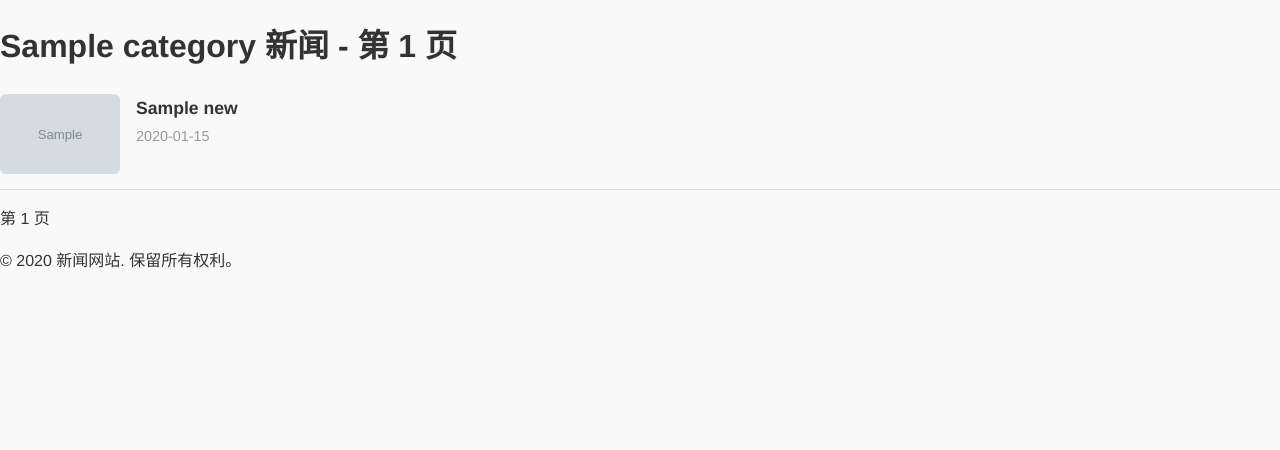
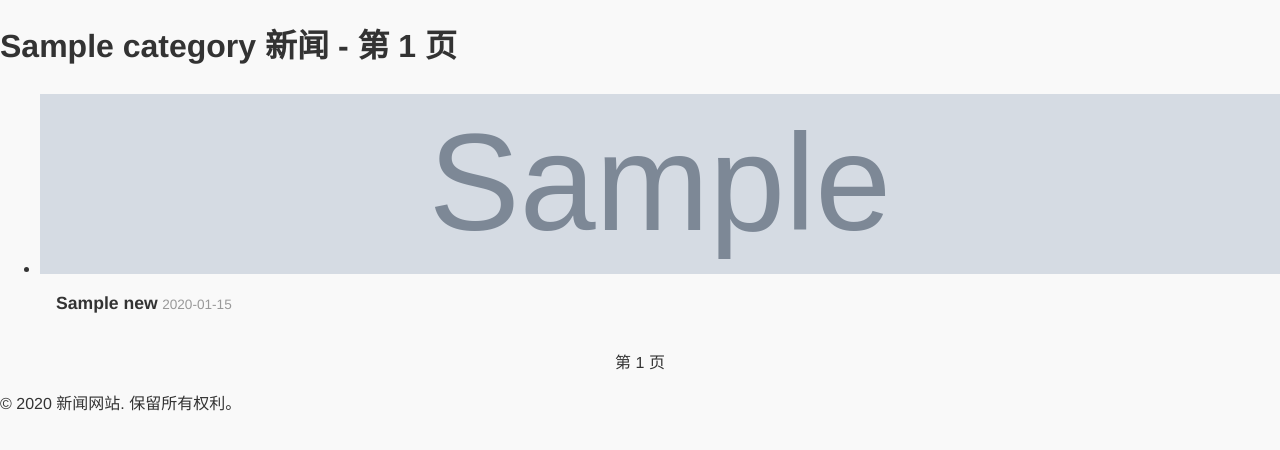
Before and after one commit to elaineling891-ux/GlobalInternationalNews, a FastAPI app: template templates/category.html in a window 1280 px wide. Shown: the part 77-527 px from the top of the page. Run offline with FastAPI, Linux system fonts and the light colour scheme; the template is opened without the code that fills it: most values are stand-ins (such as "Sample title", 1, 10 or a date in 2020); grey boxes marked "Sample" are stand-in pictures; parts of the project's set-up code (start-up, migrations or seed data) failed here and were passed over.

Commit message:
Update style.css

```diff
--- a/static/style.css
+++ b/static/style.css
@@ -1,4 +1,4 @@
-/* ---------------- 通用样式 ---------------- */
+/* 通用 */
 body {
     font-family: "Helvetica Neue", Arial, sans-serif;
     line-height: 1.6;
@@ -17,126 +17,7 @@ a:hover {
     text-decoration: underline;
 }
 
-/* ---------------- 首页/分类新闻列表 ---------------- */
-.news-list {
-    list-style: none;
-    padding: 0;
-    margin: 0;
-    display: flex;
-    flex-direction: column;
-    gap: 1em;
-}
-
-.news-item {
-    display: flex;
-    flex-wrap: wrap;
-    align-items: flex-start;
-    margin-bottom: 1em;
-    border-bottom: 1px solid #ddd;
-    padding-bottom: 0.5em;
-    transition: background 0.2s;
-}
-
-.news-item:hover {
-    background: #f5f5f5;
-    border-radius: 6px;
-}
-
-.news-thumb-link {
-    flex-shrink: 0;
-    margin-right: 1em;
-}
-
-.news-thumb {
-    width: 120px;
-    height: 80px;
-    object-fit: cover;
-    border-radius: 6px;
-    transition: transform 0.2s;
-}
-
-.news-thumb:hover {
-    transform: scale(1.05);
-}
-
-.news-info {
-    flex: 1;
-}
-
-.news-title {
-    font-size: 1.1em;
-    font-weight: bold;
-    color: #333;
-    display: -webkit-box;
-    -webkit-line-clamp: 2;
-    -webkit-box-orient: vertical;
-    overflow: hidden;
-}
-
-.news-title:hover {
-    text-decoration: underline;
-}
-
-.date {
-    display: block;
-    color: #999;
-    font-size: 0.9em;
-    margin-top: 0.2em;
-}
-
-.see-more {
-    display: inline-block;
-    margin-top: 0.5em;
-    font-weight: bold;
-    color: #007bff;
-}
-
-.see-more:hover {
-    text-decoration: underline;
-}
-
-/* ---------------- 新闻详情页 ---------------- */
-.news-detail {
-    max-width: 800px;
-    margin: 1em auto;
-    padding: 1em;
-    background: #fff;
-    border-radius: 8px;
-    box-shadow: 0 4px 12px rgba(0,0,0,0.05);
-}
-
-.news-detail .news-title {
-    font-size: 1.8em;
-    font-weight: bold;
-    margin-bottom: 0.5em;
-}
-
-.news-detail .news-date {
-    color: #999;
-    font-size: 0.9em;
-    margin-bottom: 1em;
-}
-
-.news-image-wrapper {
-    text-align: center;
-    margin-bottom: 1.5em;
-}
-
-.news-image {
-    max-width: 100%;
-    height: auto;
-    border-radius: 8px;
-    box-shadow: 0 4px 12px rgba(0,0,0,0.1);
-}
-
-.news-content p {
-    margin-bottom: 2em;
-    line-height: 1.8;
-    font-size: 1.05em;
-    color: #333;
-}
-
-/* ---------------- 首页分类网格 ---------------- */
+/* 网格新闻列表 */
 .news-grid {
     display: flex;
     flex-wrap: wrap;
@@ -146,51 +27,112 @@ a:hover {
 .news-card {
     background: #fff;
     border-radius: 8px;
-    box-shadow: 0 2px 8px rgba(0,0,0,0.05);
-    padding: 0.5em;
-    flex: 1 1 calc(33% - 1em);
+    box-shadow: 0 2px 12px rgba(0,0,0,0.08);
+    flex: 1 1 calc(33.33% - 1em);
     display: flex;
     flex-direction: column;
+    overflow: hidden;
 }
 
-.news-card .news-thumb {
+.news-thumb-link {
+    display: block;
+}
+
+.news-thumb {
     width: 100%;
-    height: 160px;
+    height: 180px;
     object-fit: cover;
+}
+
+.news-info {
+    padding: 0.5em 1em 1em 1em;
+}
+
+.news-title {
+    font-size: 1.1em;
+    font-weight: bold;
+    margin-bottom: 0.3em;
+    color: #333;
+}
+
+.date {
+    color: #999;
+    font-size: 0.85em;
+}
+
+/* 新闻详情页 */
+.news-detail {
+    max-width: 800px;
+    margin: 2em auto;
+    padding: 1.5em;
+    background: #fff;
+    border-radius: 8px;
+    box-shadow: 0 4px 16px rgba(0,0,0,0.08);
+}
+
+.news-detail .news-title {
+    font-size: 2em;
+    font-weight: bold;
     margin-bottom: 0.5em;
 }
 
-/* ---------------- 手机适配 ---------------- */
-@media screen and (max-width: 768px) {
+.news-detail .news-date {
+    font-size: 0.9em;
+    color: #999;
+    margin-bottom: 1.5em;
+}
+
+.news-detail .news-image-wrapper {
+    text-align: center;
+    margin-bottom: 2em;
+}
+
+.news-detail .news-image {
+    width: 100%;
+    max-height: 450px;
+    object-fit: cover;
+    border-radius: 8px;
+    box-shadow: 0 2px 12px rgba(0,0,0,0.1);
+}
+
+.news-detail .news-content p {
+    margin-bottom: 1.8em;
+    line-height: 1.8;
+    font-size: 1.05em;
+    color: #333;
+}
+
+/* 分页 */
+.pagination {
+    margin: 1em 0;
+    text-align: center;
+}
+
+.pagination a {
+    margin: 0 0.5em;
+    font-weight: bold;
+}
+
+/* 手机适配 */
+@media screen and (max-width: 900px) {
     .news-card {
         flex: 1 1 calc(50% - 1em);
     }
 }
 
 @media screen and (max-width: 600px) {
-    .news-item {
-        flex-direction: column;
+    .news-card {
+        flex: 1 1 100%;
     }
-
-    .news-thumb {
-        width: 100%;
-        height: auto;
-        margin-bottom: 0.5em;
+    .news-detail {
+        padding: 1em;
+        margin: 1em;
     }
-
-    .news-detail {
-        padding: 0.5em;
-    }
-
     .news-detail .news-title {
         font-size: 1.5em;
     }
-
-    .news-content p {
-        font-size: 0.95em;
-    }
-
-    .news-card {
-        flex: 1 1 100%;
+    .news-detail .news-content p {
+        font-size: 1em;
+        line-height: 1.6;
     }
 }
```
